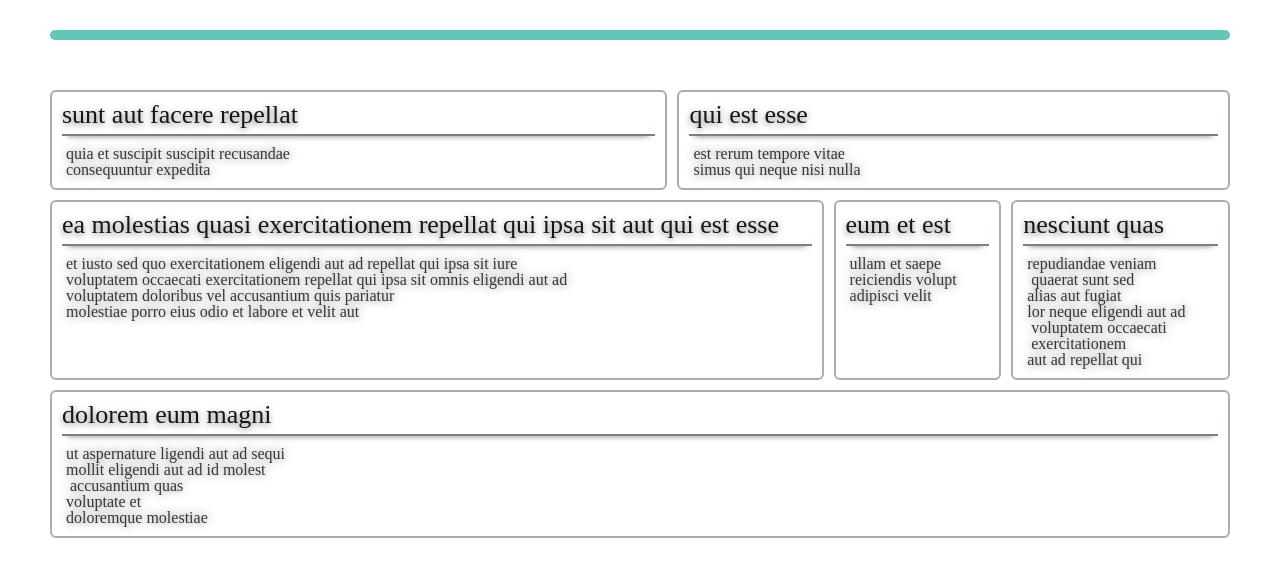
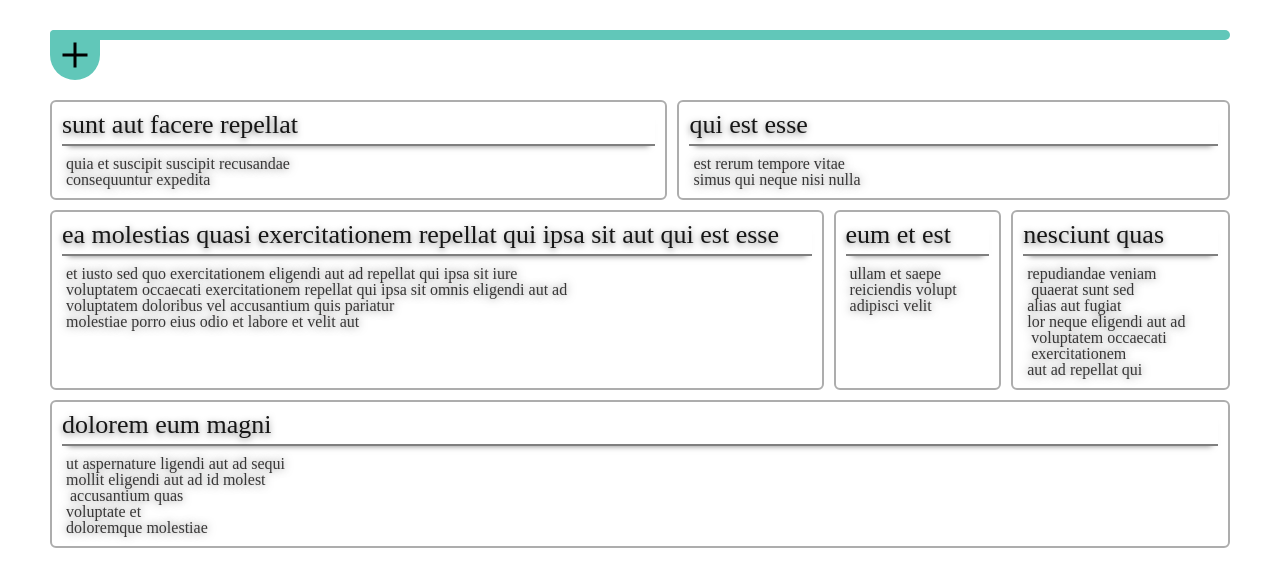
Before and after one commit to Oleksii-Martynenko-hub/react-notes, a React (Create React App) app: page / in a window 1280 px wide. Shown: the top 586 px of the page. Built offline with nearby package versions, Linux system fonts and the light colour scheme.

Commit message:
added button for open/close form

```diff
--- a/src/App.jsx
+++ b/src/App.jsx
@@ -17,6 +17,7 @@ const App = () => (
 export default App;
 
 const AppStyled = styled.div`
+  position: relative;
   width: 100%;
   height: 100%;
   background-color: #ffffff;
--- a/src/components/FormNote.jsx
+++ b/src/components/FormNote.jsx
@@ -3,9 +3,9 @@ import { connect } from 'react-redux';
 
 import styled from 'styled-components';
 
-import { createNote, changeInputValueNote } from '../redux/actions';
+import { createNote, changeValuesNote, changeOpennessForm } from '../redux/actions';
 
-const FormNote = ({ valueInputs, createNote, changeInputValueNote }) => {
+const FormNote = ({ values, isOpen, createNote, changeValuesNote, changeOpennessForm }) => {
   // const [title, setTitle] = useState('');
   // const [content, setDescription] = useState('');
   // const state = {
@@ -14,24 +14,28 @@ const FormNote = ({ valueInputs, createNote, changeInputValueNote }) => {
   // }
   // const textarea = useRef()
 
-  const { title, content } = valueInputs;
+  const { title, content } = values;
 
   const submitHandler = (event) => {
     event.preventDefault();
     if (!title.trim()) return;
 
     createNote({ title, content, key: Date.now().toString() });
-    changeInputValueNote({ title: '', content: '' });
+    changeValuesNote({ ...values, title: '', content: '' });
     // event.target.reset();
   };
 
   const changeInputHandler = (event) => {
     // state[event.target.name](event.target.value);
-    changeInputValueNote({
-      ...valueInputs,
+    changeValuesNote({
+      ...values,
       [event.target.name]: event.target.value,
     });
   };
+
+  const changeOpennessFormHandler  = () => {
+    changeOpennessForm(!isOpen)
+  }
 
   // const textareaValueAddBr = (e) => {
   //   if (e.code === "Enter") changeInputValuePost({ ...valueInputs, content: content })
@@ -43,7 +47,13 @@ const FormNote = ({ valueInputs, createNote, changeInputValueNote }) => {
   // })
 
   return (
-    <FormNoteStyled onSubmit={submitHandler}>
+    <FormNoteStyled
+      onSubmit={submitHandler}
+      isOpen={isOpen}
+    >
+      <BtnOpenForm onClick={changeOpennessFormHandler}>
+        <span className="visually-hidden">Button for open form</span>
+      </BtnOpenForm>
       <label htmlFor="content">
         Description
         <textarea
@@ -64,26 +74,28 @@ const FormNote = ({ valueInputs, createNote, changeInputValueNote }) => {
   );
 };
 
-// CreatePost.propTypes = {
-//   name: PropTypes.string.isRequired,
-// };
+const mapStateToProps = state => ({
+  values: state.form.values,
+  isOpen: state.form.isOpen,
+})
 
-export default connect((state) => ({ valueInputs: state.form.valueInputs }), {
+const mapDispatchToProps = {
   createNote,
-  changeInputValueNote,
-})(FormNote);
+  changeValuesNote,
+  changeOpennessForm,
+}
+
+export default connect( mapStateToProps, mapDispatchToProps )(FormNote);
 
 const FormNoteStyled = styled.form`
-  position: relative;
-  top: 0;
-  left: 0;
   width: 100%;
-  height: 0px;
-  padding: 5px;
+  height: ${props => props.isOpen ? '150px': '0px'};
+  padding: ${props => props.isOpen ? '20px': '5px'};
   overflow: hidden;
   background-color: #61c7b9;
   border-radius: 6px;
-  margin: 0 10px 50px 0;
+  margin: 0 10px ${props => props.isOpen ? '30px': '60px'} 0;
+  transition: all 0.3s;
   & label,
   & input,
   & textarea {
@@ -93,3 +105,30 @@ const FormNoteStyled = styled.form`
     border-radius: 3px;
   }
 `;
+
+const BtnOpenForm = styled.form`
+  background-color: #61c7b9;
+  position: absolute;
+  top: 30px;
+  left: 50px;
+  width: 50px;
+  height: 50px;
+  border-top-left-radius: 4px;
+  border-bottom-left-radius: 50%;
+  border-bottom-right-radius: 50%;
+  cursor: pointer;
+  &::before,
+  &::after {
+    content: '';
+    position: absolute;
+    top: 50%;
+    left: 50%;
+    transform: translate( -50%, -50% );
+    width: 3px;
+    height: 25px;
+    background-color: #000;
+  }
+  &::after {
+    transform: translate( -50%, -50% ) rotate(90deg);
+  }
+`;
--- a/src/redux/actions.js
+++ b/src/redux/actions.js
@@ -1,4 +1,4 @@
-import { CREATE_NOTE, CHANGE_INPUT_VALUE_NOTE } from './types';
+import { CREATE_NOTE, CHANGE_VALUES_NOTE, CHANGE_OPENNESS_FORM } from './types';
 
 export function createNote(post) {
   return {
@@ -6,9 +6,15 @@ export function createNote(post) {
     payload: post,
   };
 }
-export function changeInputValueNote(values) {
+export function changeValuesNote(values) {
   return {
-    type: CHANGE_INPUT_VALUE_NOTE,
+    type: CHANGE_VALUES_NOTE,
     payload: values,
   };
 }
+export function changeOpennessForm(isOpen) {
+  return {
+    type: CHANGE_OPENNESS_FORM,
+    payload: isOpen,
+  };
+}
--- a/src/redux/formReducer.js
+++ b/src/redux/formReducer.js
@@ -1,13 +1,19 @@
-import { CHANGE_INPUT_VALUE_NOTE } from './types';
+import { CHANGE_VALUES_NOTE, CHANGE_OPENNESS_FORM } from './types';
 
 const initialState = {
-  valueInputs: { title: '', content: '' },
+  values: {
+    title: '',
+    content: '',
+  },
+  isOpen: false,
 };
 
 const formReducer = (state = initialState, action) => {
   switch (action.type) {
-    case CHANGE_INPUT_VALUE_NOTE:
-      return { ...state, valueInputs: action.payload };
+    case CHANGE_VALUES_NOTE:
+      return { ...state, values: action.payload };
+    case CHANGE_OPENNESS_FORM:
+      return { ...state, isOpen: action.payload };
     default:
       return state;
   }
--- a/src/redux/types.js
+++ b/src/redux/types.js
@@ -1,3 +1,5 @@
 export const CREATE_NOTE = 'CREATE_NOTE';
 
-export const CHANGE_INPUT_VALUE_NOTE = 'CHANGE_INPUT_VALUE_NOTE';
+export const CHANGE_VALUES_NOTE = 'CHANGE_VALUES_NOTE';
+
+export const CHANGE_OPENNESS_FORM = 'CHANGE_OPENNESS_FORM';
```
